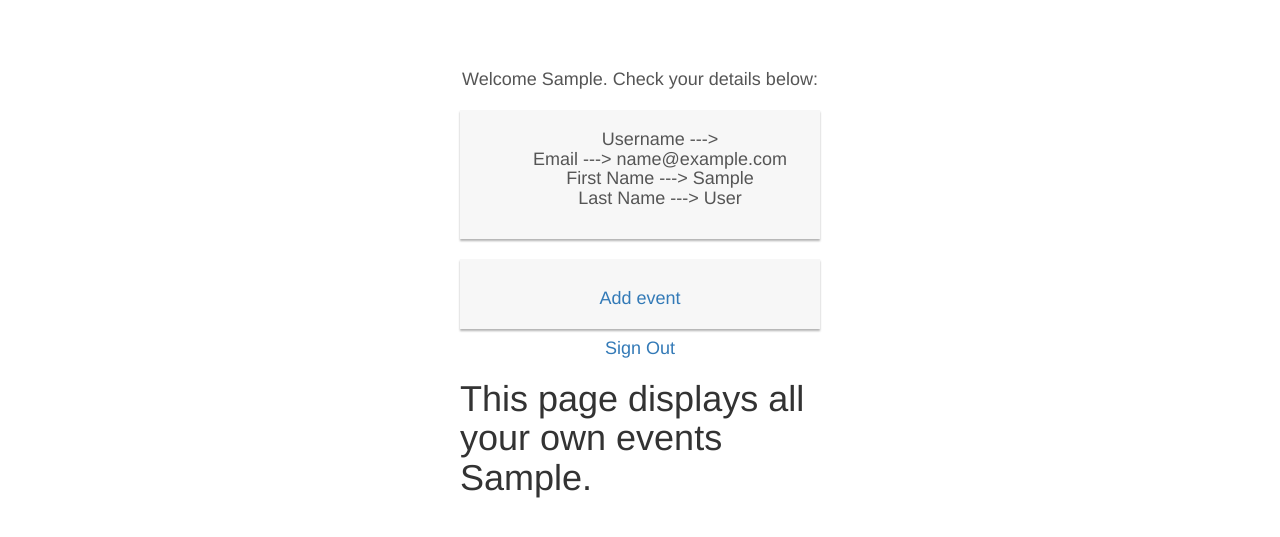
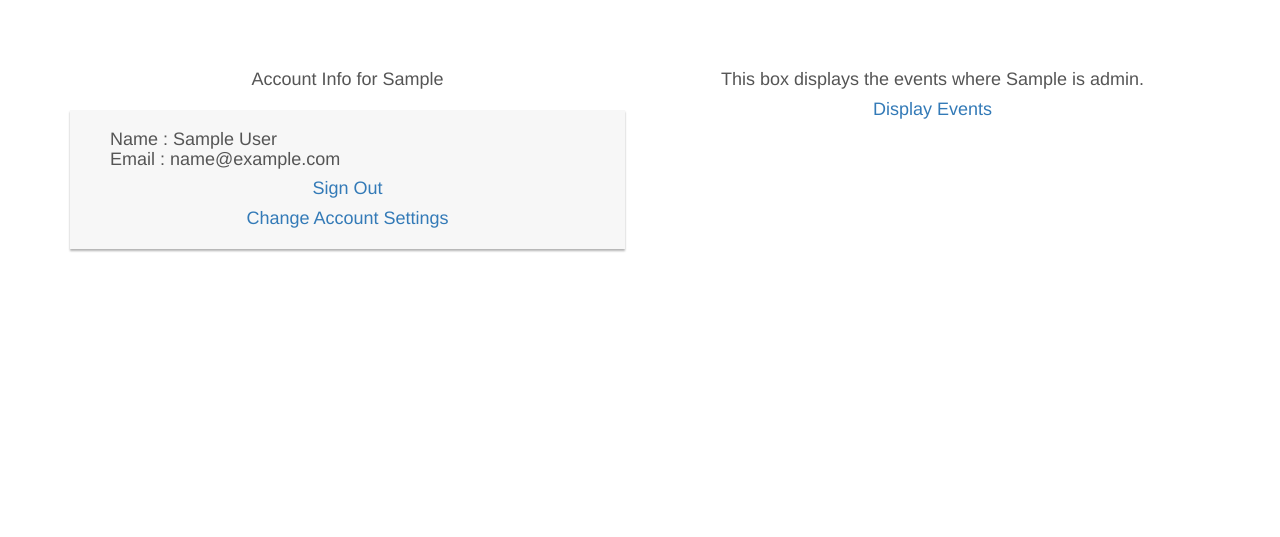
Before and after one commit to PaulvanMotman/Guesty, a Node server app: page /home in a window 1280 px wide. Shown: the top 537 px of the page. Run offline with Node 20, Linux system fonts and the light colour scheme; a user stored in the database is signed in; tables that the repository leaves empty hold one stand-in row (values such as "Sample post"); some libraries are stand-ins or nearby versions.

Commit message:
styled homepage pug

```diff
--- a/app/models/database.js
+++ b/app/models/database.js
@@ -6,9 +6,9 @@ var db = {
 // Set up sql
 var Sequelize = require( 'sequelize' )
 db.conn = new Sequelize('guesty', process.env.POSTGRES_USER, process.env.POSTGRES_PASSWORD, {
-	// host: '192.168.99.100',
-	// port: '32768',
-	host: 'localhost',
+	host: '192.168.99.100',
+	port: '32768',
+	// host: 'localhost',
 	dialect: 'postgres'
 });
 
--- a/views/home.pug
+++ b/views/home.pug
@@ -3,20 +3,19 @@ extends layout
 block content
 	div.container
 		div.row
-			div.col-sm-6.col-md-4.col-md-offset-4
+			div.col-sm-6.col-md-6.col-md-offset-0
 				#user
-					h1.text-center.login-title Welcome #{user.firstname}. Check your details below:
+					h1.text-center.login-title Account Info for #{user.firstname}
 						div.signup-wall
-							ul.user-details
-								li Username ---> #{user.displayName}
-								li Email    ---> #{user.email}
-								li First Name ---> #{user.firstname}
-								li Last Name ---> #{user.lastname}
-						div.signup-wall
-							a(href='/createevent', class='text-center new-account') Add event
-						a(href='/signout', class='text-center new-account') Sign Out
-						h1 This page displays all your own events #{user.firstname}.
-							each event in events
-								div.signup-wall
-									a(href='/dashboard/' + event.fbeventid) #{event.name}
-									br
+								ul.user-details.text-left
+									li Name : #{user.firstname} #{user.lastname}
+									li Email : #{user.email}
+								a(href='/signout', class='text-center new-account') Sign Out
+								a(href='/updateaccount', class='text-center new-account') Change Account Settings
+			div.col-sm-6.col-md-6.col-md-offset-0
+				#signup-wall
+					h1.text-center.login-title This box displays the events where #{user.firstname} is admin.
+						a(href='/createevent', class='text-center new-account') Display Events
+						each event in events
+							div.signup-wall
+								a(href='/dashboard/' + event.fbeventid) #{event.name}
```
